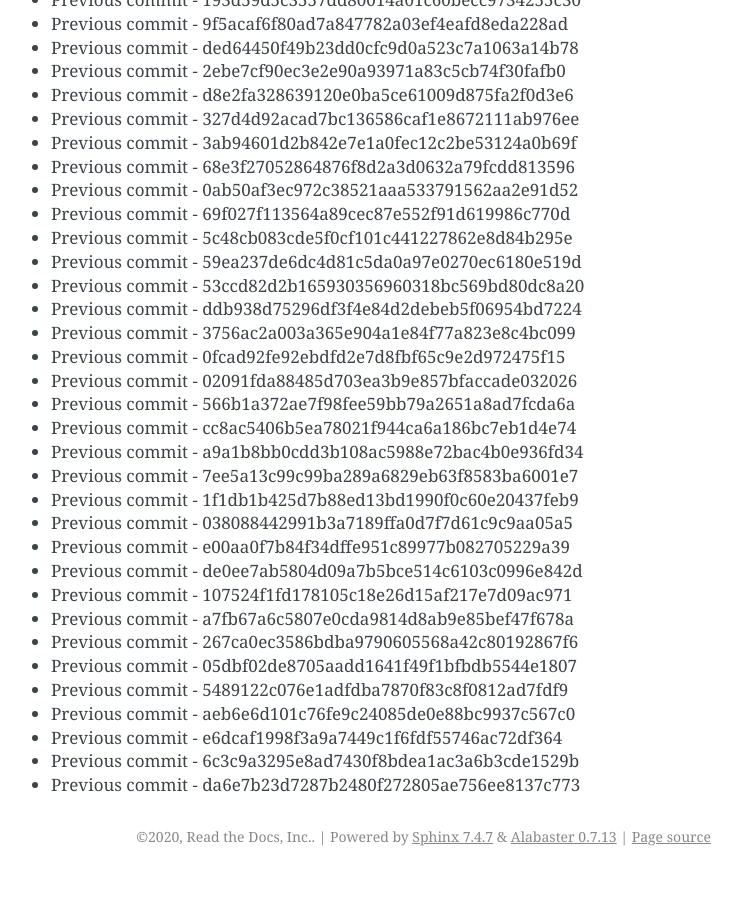
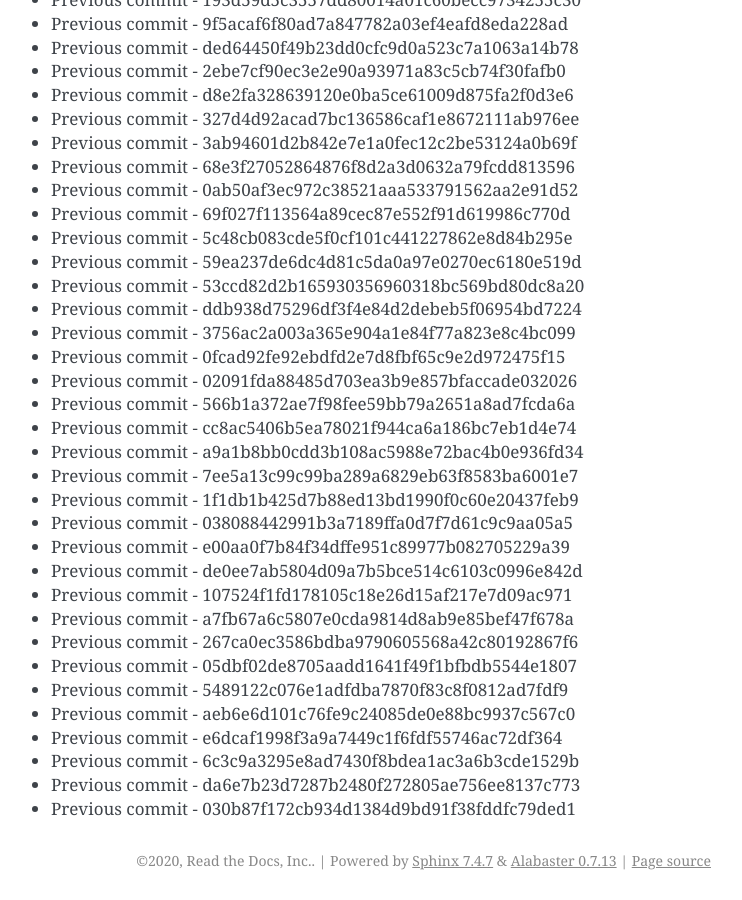
Before and after one commit to readthedocs/rtd-git-stresstest, a Sphinx documentation site: the page built from docs/updates.rst, in a window 1280 px wide and 900 px high, scrolled down 58482 px. Shown: the whole window, without its empty margins (399-1141 px from the left). Built offline with Sphinx 7.4.7, drawn with Linux system fonts in a browser that asks for light colours; before the commit the page ends 59358 px from its top, so only the background shows below that.

Commit message:
Generating commit from previous: 030b87f172cb934d1384d9bd91f38fddfc79ded1

```diff
--- a/docs/updates.rst
+++ b/docs/updates.rst
@@ -2489,3 +2489,4 @@ It can be tested for any performance characteristics.
 * Previous commit - e6dcaf1998f3a9a7449c1f6fdf55746ac72df364
 * Previous commit - 6c3c9a3295e8ad7430f8bdea1ac3a6b3cde1529b
 * Previous commit - da6e7b23d7287b2480f272805ae756ee8137c773
+* Previous commit - 030b87f172cb934d1384d9bd91f38fddfc79ded1
```
